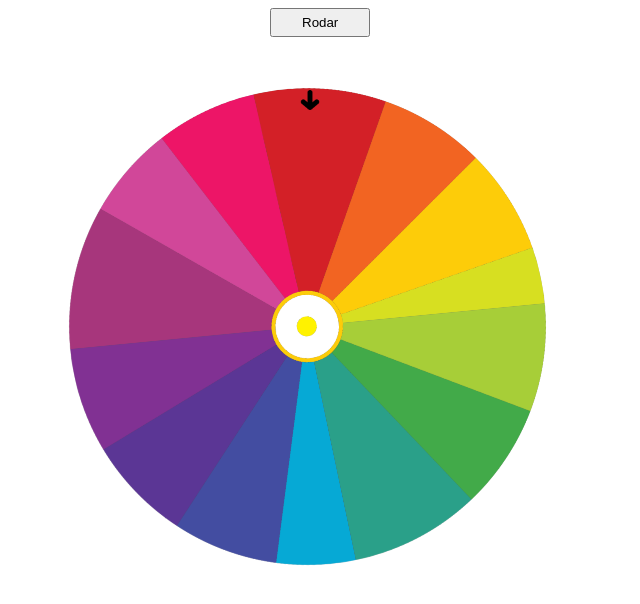
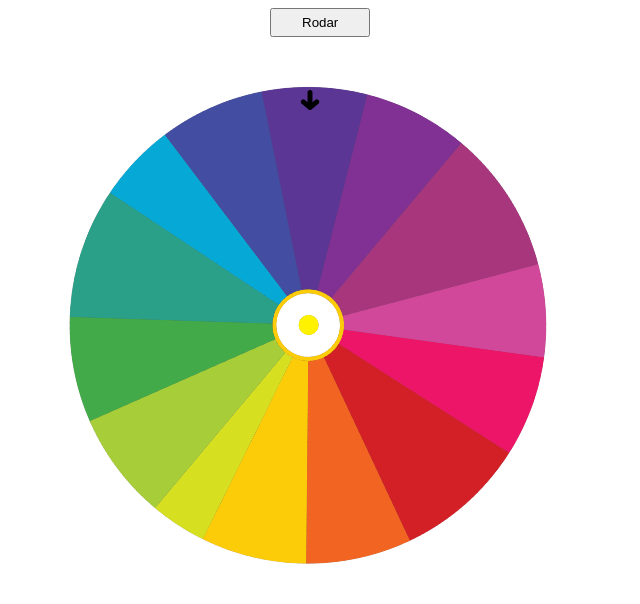
Before and after one commit to cedf21/roleta, a plain HTML site: page index.html in a window 1280 px wide. Both pictures are taken after a click on the button "Rodar". Shown: the whole page, without its empty margins (0-640 px from the left). Drawn offline with Linux system fonts and the light colour scheme.

Commit message:
Add files via upload
fixed error

```diff
--- a/index.html
+++ b/index.html
@@ -7,7 +7,7 @@
     <style>
 
 :root {
-  --timeRotate: 10s;
+  --timeRotate: 2s;
 }
 
 .crossRotate {
@@ -138,7 +138,21 @@
         setTimeout(function(){
 
             var randomNumber= Math.floor(Math.random() * 13)+1;
-            document.querySelector(".teste").classList.remove("limpar");
+
+            var elem = document.querySelector(".teste");
+            elem.classList.remove("limpar");
+
+            const classes = ["crossRotate","crossRotate1","crossRotate2","crossRotate3",
+            "crossRotate4","crossRotate5","crossRotate6","crossRotate7","crossRotate8",
+            "crossRotate9","crossRotate10","crossRotate11","crossRotate12","crossRotate13",
+            "crossRotate14",];
+
+            classes.forEach(c => {
+            if (elem.classList.contains(c)) {
+                elem.classList.remove(c);
+            }
+            })
+
             document.querySelector(".teste").classList.add("crossRotate"+randomNumber);
         },10);
 
```
